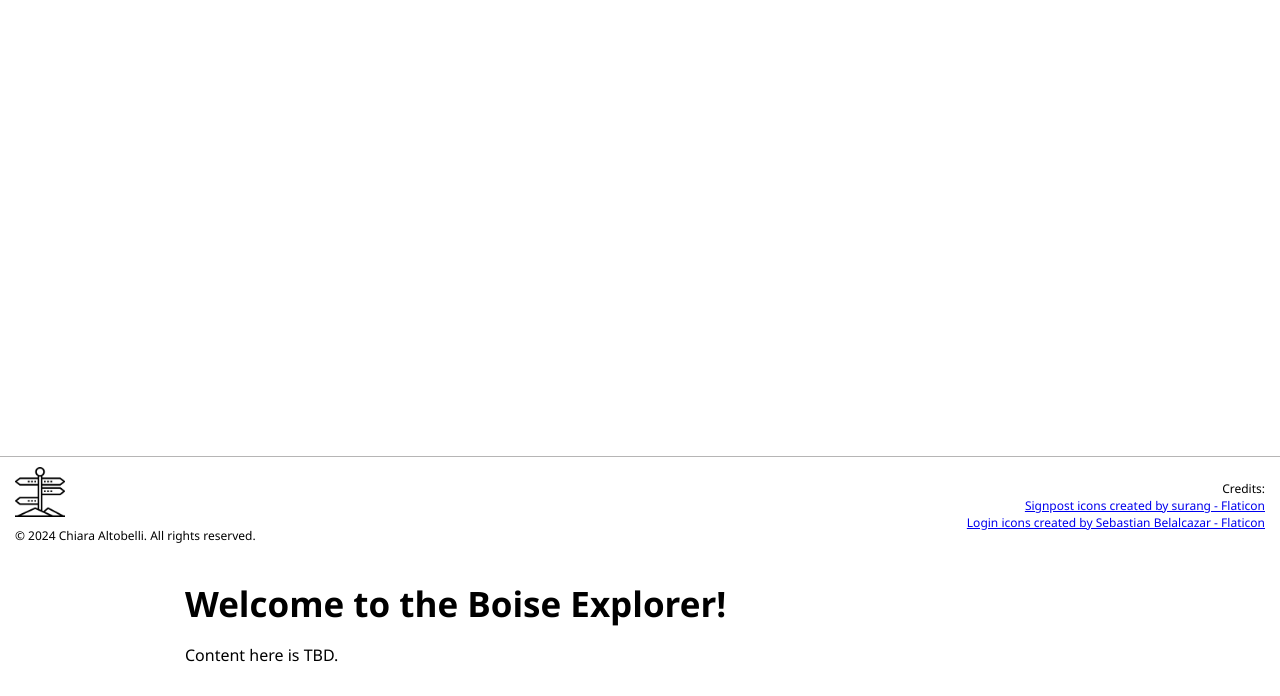
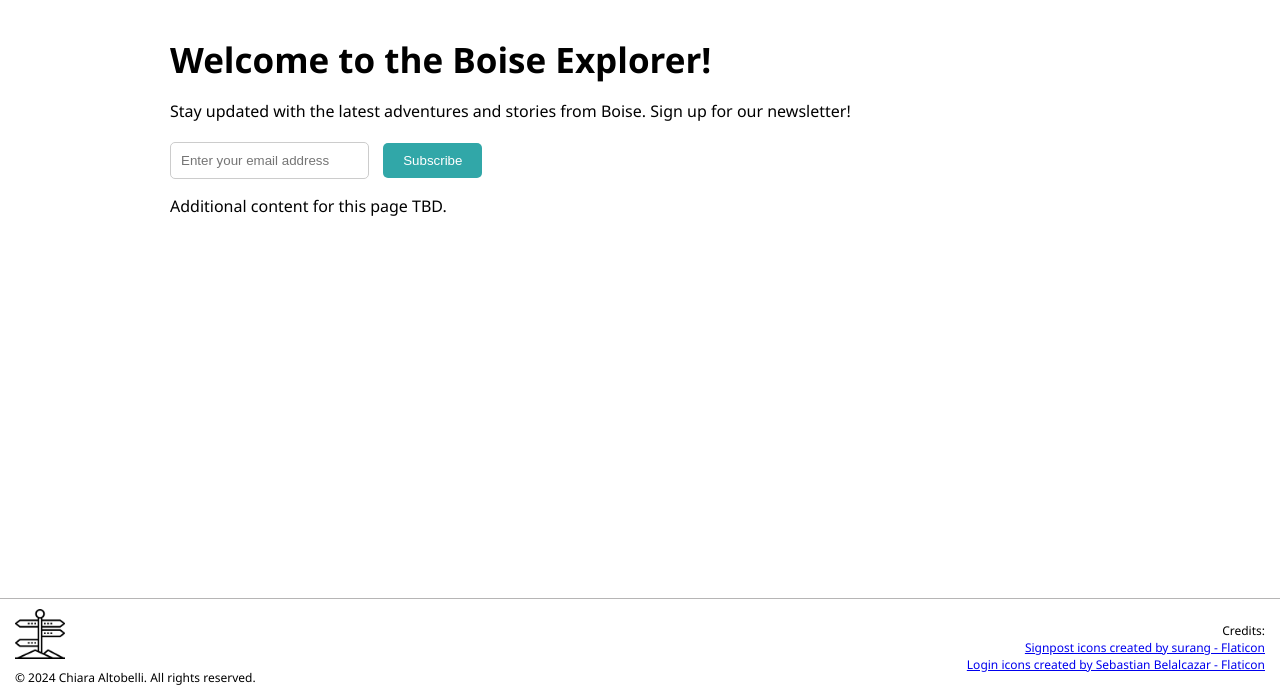
Before and after one commit to chiaraaltobelli/BoiseExplorer, a PHP site: page / in a window 1280 px wide. Shown: the part 104-800 px from the top of the page. Run offline with PHP 8.4, Linux system fonts and the light colour scheme.

Commit message:
Add home page

```diff
--- a/index.html
+++ b/index.html
@@ -30,6 +30,15 @@
             </a>
          </div>
     </header>
+    <div class="content">
+      <h1>Welcome to the Boise Explorer!</h1>
+      <p>Stay updated with the latest adventures and stories from Boise. Sign up for our newsletter!</p>
+      <form action="YOUR_FORM_SUBMISSION_ENDPOINT" method="POST">
+          <input type="email" name="email" placeholder="Enter your email address" required>
+          <button type="submit">Subscribe</button>
+      </form>
+      <p>Additional content for this page TBD.</p>
+  </div>
     <footer class="site-footer">
       <div class="footer-left">
           <img src="images/adventures.png" alt="Boise Explorer Logo" class="footer-icon">
@@ -40,10 +49,6 @@
           <p><a href="https://www.flaticon.com/free-icons/signpost" title="signpost icons">Signpost icons created by surang - Flaticon</a></p>
           <p><a href="https://www.flaticon.com/free-icons/login" title="login icons">Login icons created by Sebastian Belalcazar - Flaticon</a></p>
       </div>
-      <div class="content">
-         <h1>Welcome to the Boise Explorer!</h1>
-         <p>Content here is TBD.</p>
-      </div>
   </footer>
 </body>
 </html>
--- a/style.css
+++ b/style.css
@@ -226,3 +226,27 @@ select {
 option {
   padding: 10px;
 }
+
+form {
+  margin-top: 20px;
+}
+
+input[type="email"] {
+  padding: 10px;
+  margin-right: 10px;
+  border: 1px solid #ccc;
+  border-radius: 5px;
+}
+
+button {
+  padding: 10px 20px;
+  background-color: #31A7A8;
+  color: white;
+  border: none;
+  border-radius: 5px;
+  cursor: pointer;
+}
+
+button:hover {
+  background-color: #31A7A8;
+}
```
